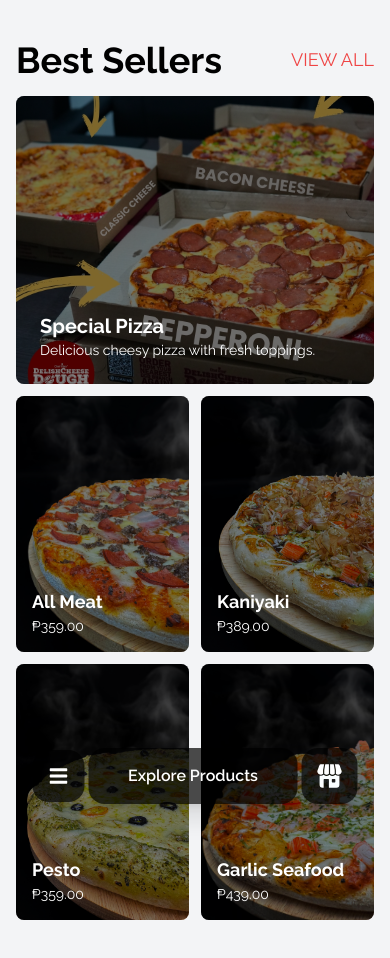
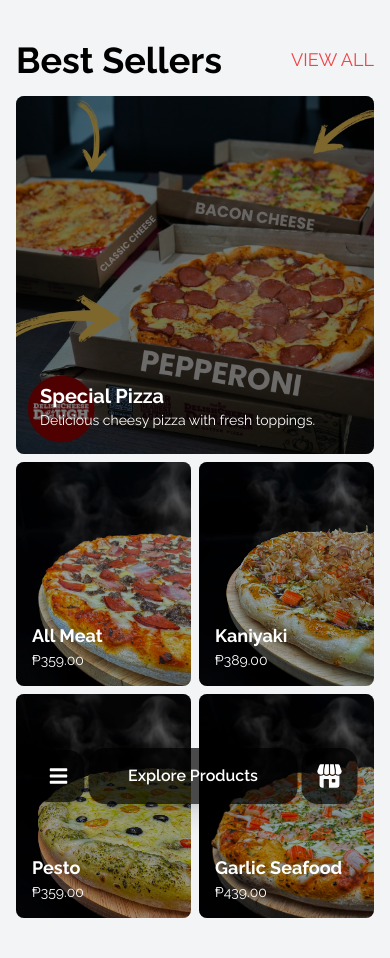
Before and after one commit to lorens00/dcd-website, a React (Create React App) app: page /featured in a window 390 px wide. Built offline with nearby package versions, Linux system fonts and the light colour scheme.

Commit message:
try featured

```diff
--- a/src/components/Carousel.jsx
+++ b/src/components/Carousel.jsx
@@ -73,13 +73,13 @@ export default function Carousel({ className = "", autoPlay = true, interval = 8
                       allow="accelerometer; autoplay; clipboard-write; encrypted-media; gyroscope; picture-in-picture; web-share"
                       referrerPolicy="strict-origin-when-cross-origin"
                       allowFullScreen
-                      className="w-full h-full object-cover rounded-2xl"
+                      className="w-full h-full object-cover"
                     ></iframe>
                   ) : (
                     <motion.img
                       src={item.src}
                       alt={`Slide ${index + 1}`}
-                      className="w-full h-full object-cover rounded-2xl"
+                      className="w-full h-full object-cover"
                       drag="x"
                       dragConstraints={{ left: 0, right: 0 }}
                       initial={{ x: directionRef.current * 100, opacity: 0 }}
@@ -111,7 +111,7 @@ export default function Carousel({ className = "", autoPlay = true, interval = 8
               &#10095;
             </button>
 
-            <div className="absolute bottom-4 left-1/2 -translate-x-1/2 flex gap-2 p-2 rounded-full">
+            <div className="absolute bottom-4 left-1/2 -translate-x-1/2 flex gap-2 p-2 ">
               {media.map((_, i) => (
                 <span
                   key={i}
--- a/src/pages/About.jsx
+++ b/src/pages/About.jsx
@@ -2,6 +2,7 @@ import React from "react";
 import { motion } from "framer-motion";
 import AboutSection from "../components/About/AboutSection";
 import Featured from "./Featured";
+import Testimonials from "./Testimonials";
 
 const About = () => {
   return (
@@ -24,7 +25,7 @@ const About = () => {
       </AboutSection>
 
       <motion.div
-        className="mb-20"
+        className="mb-20 lg:pb-32"
         initial={{ opacity: 0, y: 100 }}
         whileInView={{ opacity: 1, y: 0 }}
         transition={{ duration: 1, ease: "easeOut" }}
@@ -50,6 +51,16 @@ const About = () => {
         </div>
       </AboutSection>
 
+      <motion.div
+        className="pt-1 pb-10 my-10 lg:my-2 px-2"
+        initial={{ opacity: 0, y: 100 }}
+        whileInView={{ opacity: 1, y: 0 }}
+        transition={{ duration: 1, ease: "easeOut" }}
+        viewport={{ once: true }}
+      >
+        <Testimonials />
+      </motion.div>
+
       <AboutSection
         imgUrl="/assets/banner/about3.jpg"
         subheading="Exclusive Merch"
--- a/src/pages/Featured.jsx
+++ b/src/pages/Featured.jsx
@@ -14,13 +14,13 @@ const Featured = () => {
         </div>
 
         {/* Cards Section */}
-        <div className="grid grid-cols-1 sm:grid-cols-2 lg:grid-cols-4 gap-3">
+        <div className="grid grid-cols-1 sm:grid-cols-3 lg:grid-cols-8 gap-2 lg:gap-3">
           {/* Big Card */}
-          <div className="lg:col-span-2 sm:col-span-2 col-span-2 relative rounded-lg overflow-hidden">
+          <div className="lg:col-span-3 sm:col-span-3 col-span-3 lg:col-start-2 relative rounded-lg overflow-hidden">
             <img
               src="assets/banner/featured.jpg"
               alt="Big Featured"
-              className="w-full h-72 sm:h-64 object-cover"
+              className="w-full sm:h-64 md:h-72 lg:h-fit sm:object-fill md:object-cover lg:object-cover"
             />
             <div className="absolute inset-0 bg-black bg-opacity-50 flex flex-col justify-end p-6 text-white">
               <h2 className="text-xl sm:text-lg font-bold">Special Pizza</h2>
@@ -29,7 +29,7 @@ const Featured = () => {
           </div>
 
           {/* Small Cards (Grid Layout) */}
-          <div className="grid grid-cols-2 lg:grid-cols-2 gap-3 col-span-2">
+          <div className="grid grid-cols-2 lg:grid-cols-2 gap-2 lg:gap-3 col-span-3">
             {[
               { name: "All Meat", price: "₱359.00", src: "/assets/PizzaFlavor/AllMeat.jpg" },
               { name: "Kaniyaki", price: "₱389.00", src: "/assets/PizzaFlavor/Kaniyaki.jpg" },
@@ -40,9 +40,9 @@ const Featured = () => {
                 <img
                   src={item.src}
                   alt={item.name}
-                  className="w-full h-64 sm:h-56 object-cover"
+                  className="w-[35vh] h-56 lg:h-[33vh] object-cover"
                 />
-                <div className="absolute inset-0 bg-black bg-opacity-50 flex flex-col justify-end p-4 text-white">
+                <div className="absolute inset-0 bg-black bg-opacity-35 flex flex-col justify-end p-4 text-white">
                   <h3 className="text-lg font-bold">{item.name}</h3>
                   <p className="text-sm">{item.price}</p>
                 </div>
--- a/src/pages/Home.jsx
+++ b/src/pages/Home.jsx
@@ -57,15 +57,6 @@ export default function Home() {
 
 
 
-      <motion.div
-        className="pt-1 pb-10 my-10 lg:my-2 px-2"
-        initial={{ opacity: 0, y: 100 }}
-        whileInView={{ opacity: 1, y: 0 }}
-        transition={{ duration: 1, ease: "easeOut" }}
-        viewport={{ once: true }}
-      >
-        <Testimonials />
-      </motion.div>
 
       <Footer />
     </>
```
